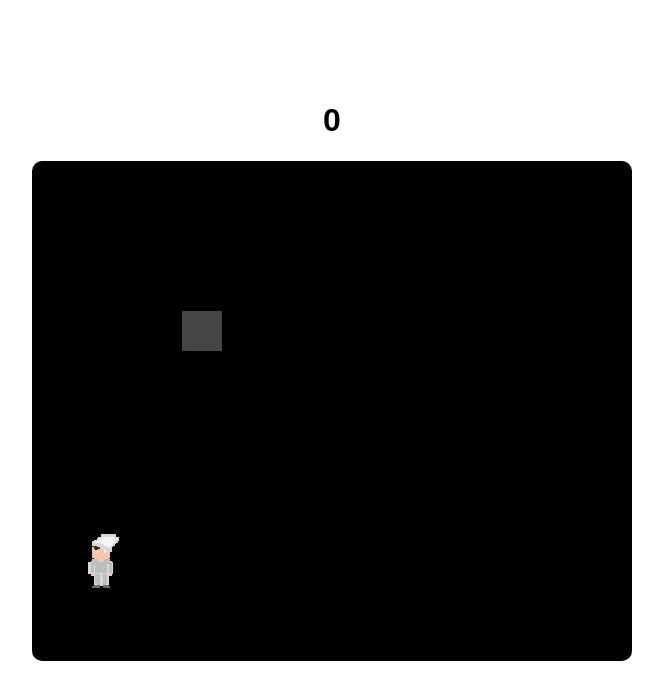
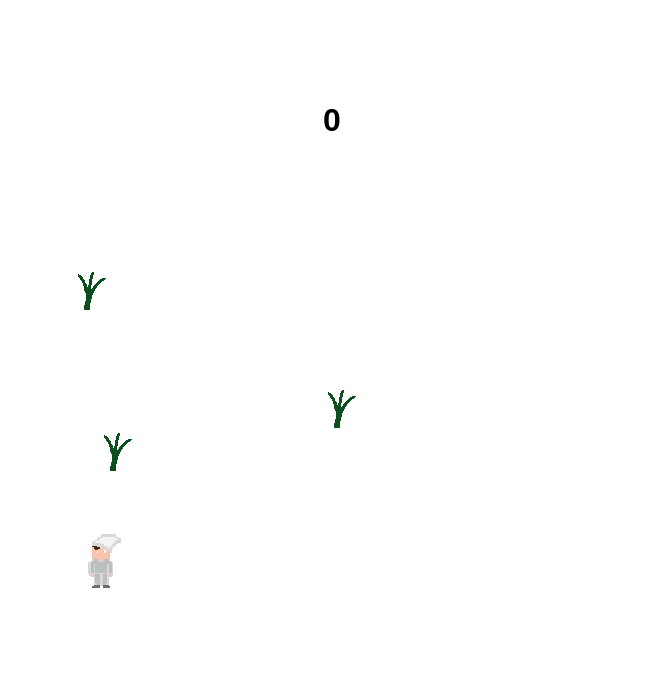
Before and after one commit to pielegacy/itproject, a plain HTML site: page gamefiles/index.html in a window 1280 px wide. Shown: the whole page, without its empty margins (308-971 px from the left). Drawn offline with Linux system fonts and the light colour scheme.

Commit message:
Messing With Loading Multiple Entities

```diff
--- a/gamefiles/entity.js
+++ b/gamefiles/entity.js
@@ -76,10 +76,9 @@ function enemy(x, y){
     self.x = x;
     self.y = y;
     self.name = "Jake";
-    self.enemyspr = new sprite("test_texture.png", self.x, self.y, 40, 40, 3, 2, 0, false);
+    self.enemyspr = new sprite("grasstest.png", self.x, self.y, 40, 40, 1, 1, 0, false);
     self.updatemob = function(){
         for (s = 0; s < spells.length; s++){
-            /*if (spells[s].cx < self.enemyspr.x + self.enemyspr.w && spells[s].cx > self.enemyspr.x && spells[s].cy < self.enemyspr.y + self.enemyspr.h && spells[s].cy > spells[s].y && spells[s].spellspr.active == true && self.enemyspr.active == true){*/
             if (spells[s].cy >= self.enemyspr.y && spells[s].cy <= self.enemyspr.y + self.enemyspr.h && spells[s].cx <= self.enemyspr.x + self.enemyspr.w && spells[s].cx >= self.enemyspr.x && self.enemyspr.active == true ){
                 self.enemyspr.active = false;
                 spells[s].spellspr.active = false;
--- a/gamefiles/game.js
+++ b/gamefiles/game.js
@@ -1,13 +1,8 @@
+var wizard = new mainchar(1, 50, 370);
+var enemies = [];
+var mobs = new mobloader(10);
 function updategame(){
-	//inst.updateinstance();
 	wizard.updatechar();
-    enem.updatemob();
+    mobs.updatemobs();
 
-    for (i = 0; i < things; i++){
-        things[i].updaterect();
-    }
 }
-var wizard = new mainchar(1, 50, 370);
-var enem= new enemy(150, 150);
-//var inst = new instance(10, wizard);
-var things = [];
--- a/gamefiles/index.html
+++ b/gamefiles/index.html
@@ -23,8 +23,8 @@
 		<h1 id="title">Sidewards Adventure</h1>
 		<canvas id="gamescreen" width="600" height="500">Update ya browser ya pleb</canvas>
         <script src="bison.js"></script>
+        <script src="level.js"></script>
 		<script src="entity.js"></script>
-		<script src="world.js"></script>
 		<script src="game.js"></script>
 	</body>
 </html>
--- /dev/null
+++ b/gamefiles/level.js
@@ -0,0 +1,12 @@
+function mobloader(){
+    var self = this;
+    for (c = 0; c < 3; c++){
+        var t = new enemy(rInt(10, 400), rInt(10,400));
+        enemies.push(t);
+    }
+    self.updatemobs = function(){
+        for (l = 0; l < enemies.length; l++){
+            enemies[l].updatemob();
+        }
+    }
+}
```
